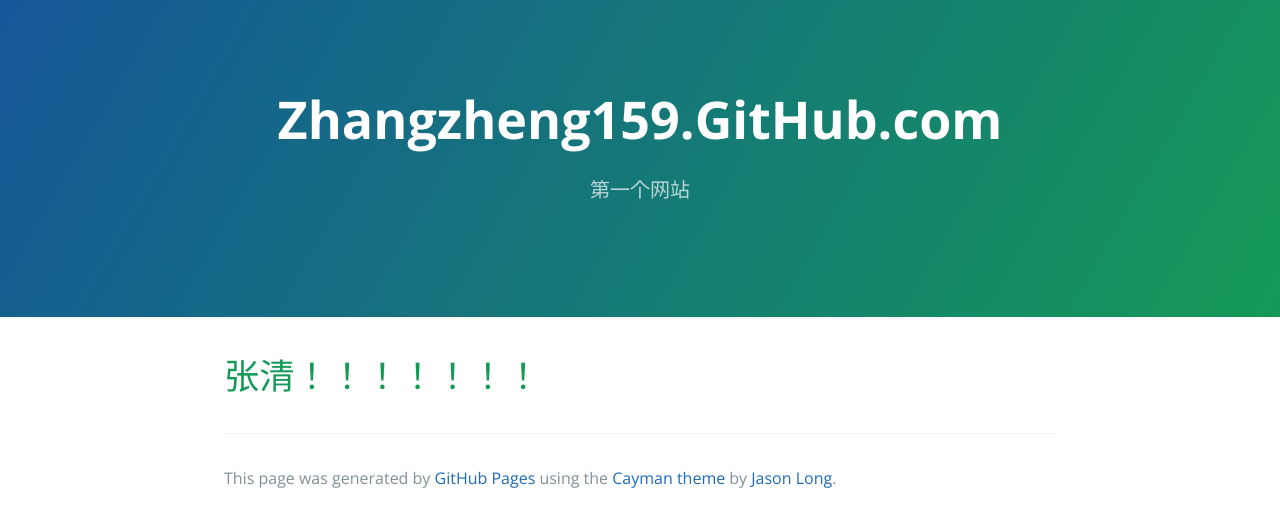
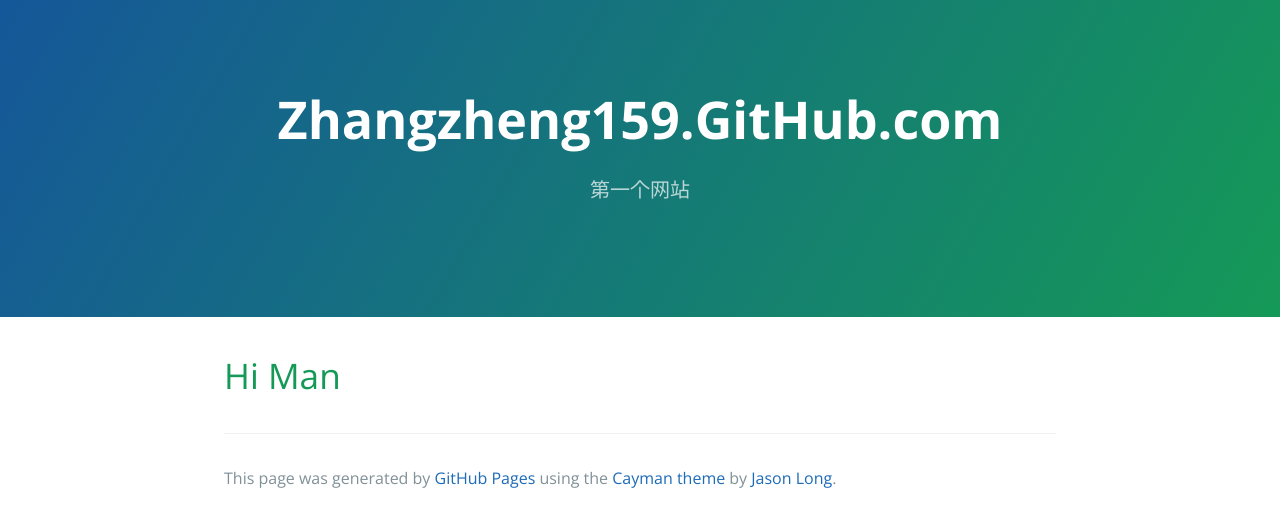
Before and after one commit to zhangzheng159/zhangzheng159.github.com, a plain HTML site: page index.html in a window 1280 px wide. Drawn offline with nearby package versions, Linux system fonts and the light colour scheme.

Commit message:
Update index.html

```diff
--- a/index.html
+++ b/index.html
@@ -17,7 +17,7 @@
 
     <section class="main-content">
   <h1>
-    张清！！！！！！！
+    Hi Man
   </h1>
 
 
```
